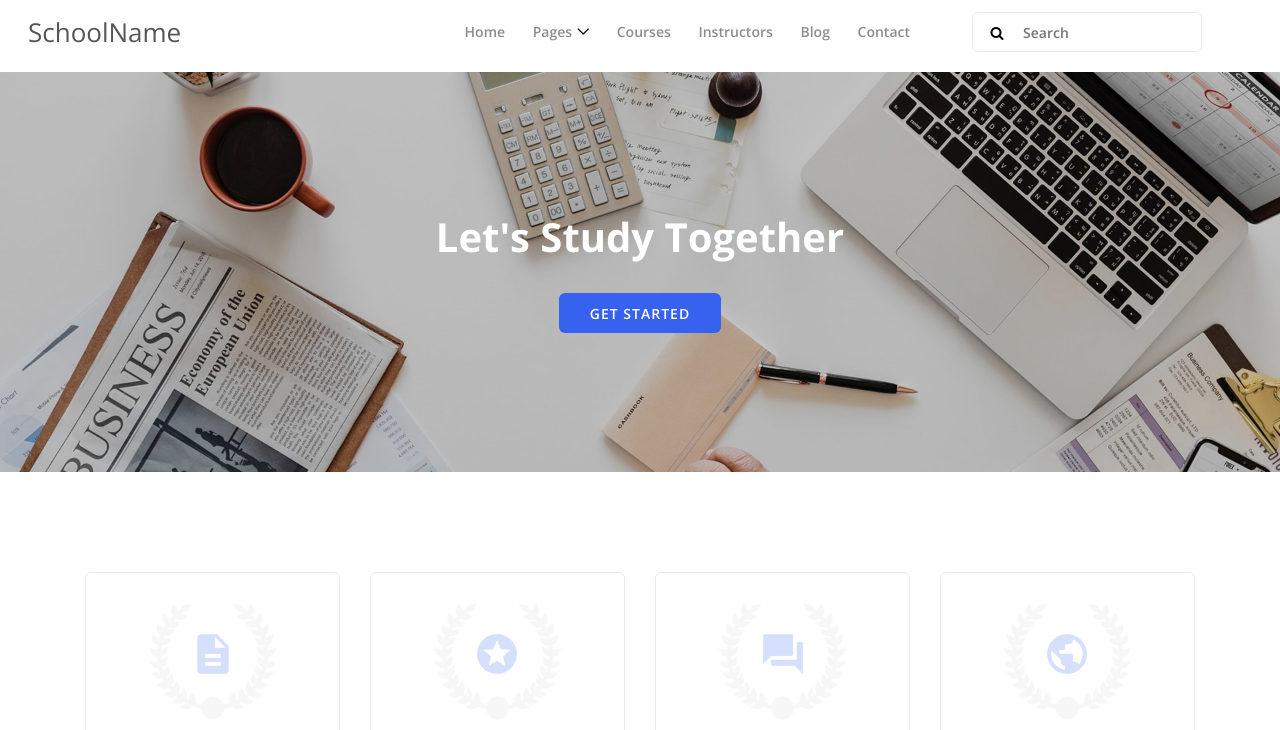
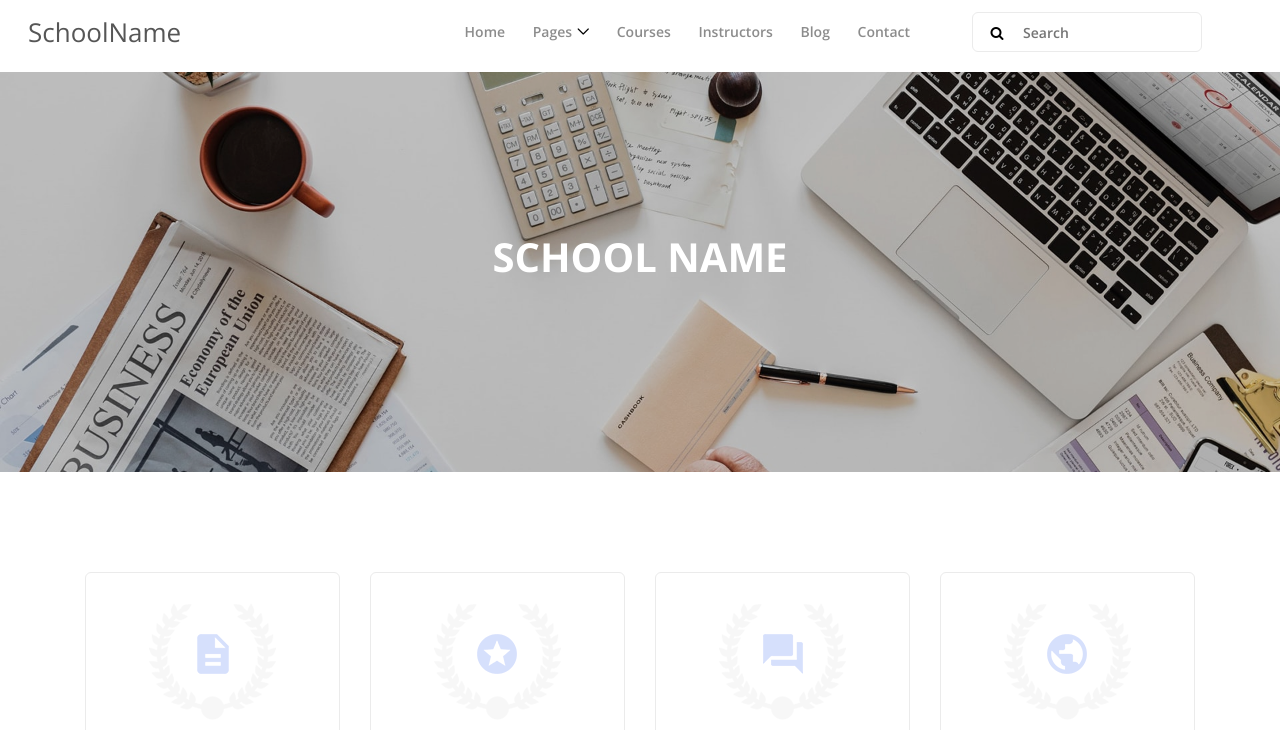
Before and after one commit to ABasral/schoolweb, a plain HTML site: page index.html in a window 1280 px wide. Shown: the part 48-778 px from the top of the page. Drawn offline with nearby package versions, Linux system fonts and the light colour scheme; files whose address does not match are found by name.

Commit message:
Update index.html

```diff
--- a/index.html
+++ b/index.html
@@ -118,8 +118,8 @@
                 <div class="col-12">
                     <!-- Hero Content -->
                     <div class="hero-content text-center">
-                        <h2>Let's Study Together</h2>
-                        <a href="#" class="btn clever-btn">Get Started</a>
+                        <h2>SCHOOL NAME</h2>
+                        <!-- <a href="#" class="btn clever-btn">Get Started</a> -->
                     </div>
                 </div>
             </div>
@@ -432,7 +432,7 @@
                                     </div>
                                     <div class="col-12 col-lg-6">
                                         <div class="form-group">
-                                            <input type="text" class="form-control" id="site" placeholder="Site">
+                                            <input type="text" class="form-control" id="site" placeholder="Your Message">
                                         </div>
                                     </div>
                                     <div class="col-12">
```
